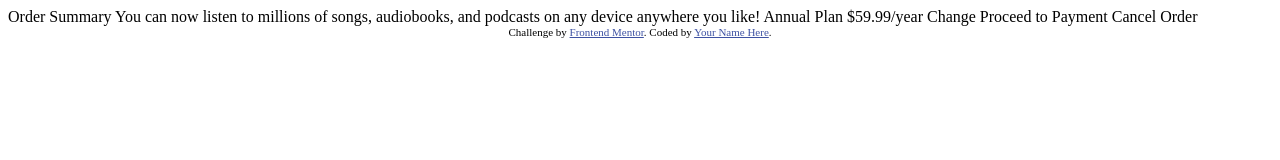
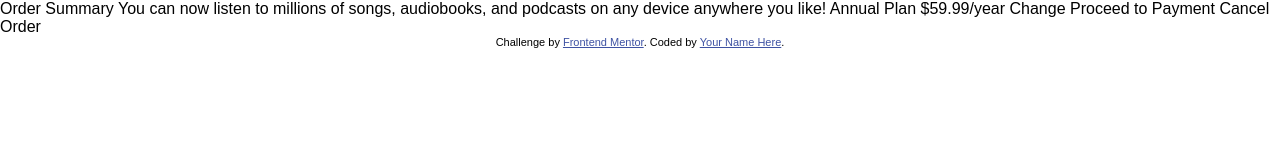
Before and after one commit to elpen84/order-summary-component-main, a plain HTML site: page index.html in a window 1280 px wide. Drawn offline with Linux system fonts and the light colour scheme.

Commit message:
stylesheet added
added stylesheet

```diff
--- a/index.html
+++ b/index.html
@@ -3,16 +3,10 @@
 <head>
   <meta charset="UTF-8">
   <meta name="viewport" content="width=device-width, initial-scale=1.0"> <!-- displays site properly based on user's device -->
-
+<link rel="stylesheet" href="styles.css">
   <link rel="icon" type="image/png" sizes="32x32" href="./images/favicon-32x32.png">
 
   <title>Frontend Mentor | Order summary card</title>
-
-  <!-- Feel free to remove these styles or customise in your own stylesheet 👍 -->
-  <style>
-    .attribution { font-size: 11px; text-align: center; }
-    .attribution a { color: hsl(228, 45%, 44%); }
-  </style>
 </head>
 <body>
 
--- /dev/null
+++ b/styles.css
@@ -0,0 +1,23 @@
+* {
+    margin: 0;
+    padding: 0;
+    box-sizing: border-box;
+
+}
+
+img {
+    max-width: 100%;
+}
+
+body {
+    font-family: "", sans-serif;
+}
+
+.attribution {
+    font-size: 11px; text-align: center;
+}
+
+.attribution a
+{
+    color: hsl(228, 45%, 44%);
+}
```
